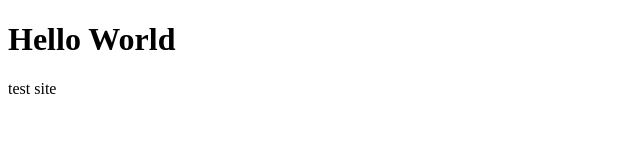
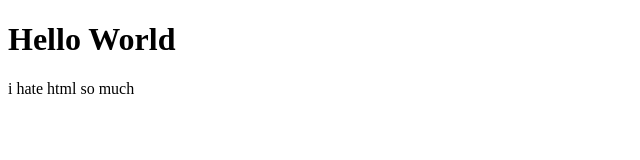
Before and after one commit to Daksh2k5/daksh2k5.github.io, a plain HTML site: page index.html in a window 1280 px wide. Shown: the whole page, without its empty margins (0-640 px from the left). Drawn offline with Linux system fonts and the light colour scheme.

Commit message:
Update index.html

```diff
--- a/index.html
+++ b/index.html
@@ -2,6 +2,6 @@
 <html>
 <body>
 <h1>Hello World</h1>
-<p>test site</p>
+<p>i hate html so much</p>
 </body>
 </html>
```
